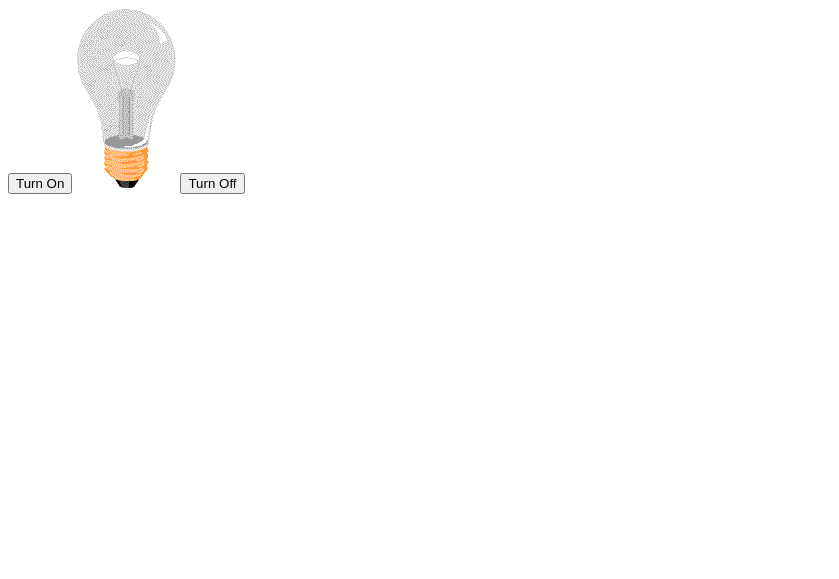
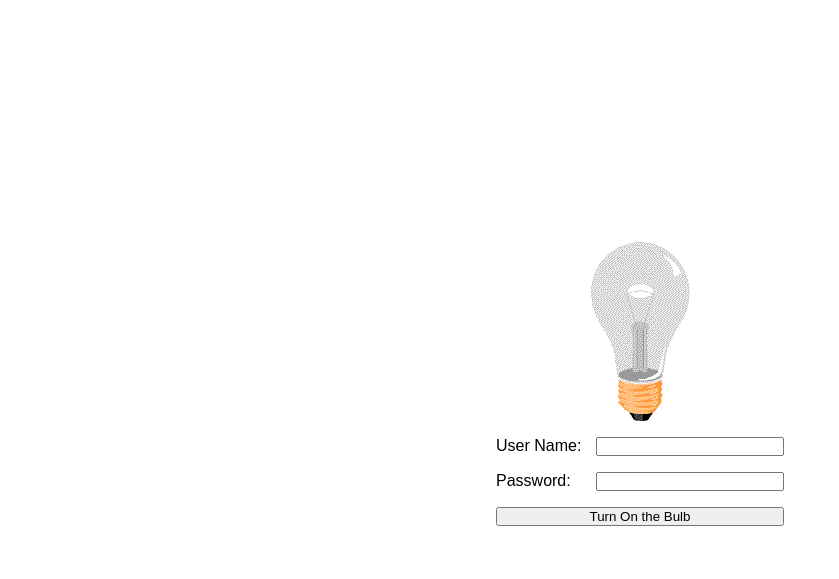
Before and after one commit to huyphamfc/javascript, a plain HTML site: page Section--02--DOM/index.html in a window 1280 px wide. Shown: the whole page, without its empty margins (0-839 px from the left). Drawn offline with Linux system fonts and the light colour scheme.

Commit message:
DOM - Value

```diff
--- a/Section--02--DOM/index.html
+++ b/Section--02--DOM/index.html
@@ -6,13 +6,26 @@
     <meta http-equiv="X-UA-Compatible" content="IE=edge">
     <meta name="viewport" content="width=device-width, initial-scale=1.0">
     <title>DOM</title>
+    <link rel="stylesheet" href="value.css">
 </head>
 
 <body>
-    <button class="btn-on">Turn On</button>
-    <img class="light" src="img/pic_bulboff.gif" alt="Light">
-    <button class="btn-off">Turn Off</button>
-    <script src="source.js"></script>
+    <div class="container">
+        <div class="content">
+            <img class="img" src="img/pic_bulboff.gif" alt="Bulb">
+            <div class="form-row">
+                <label class="form-label" for="">User Name: </label>
+                <input class="form-input" type="text" id="username">
+            </div>
+            <div class="form-row">
+                <label class="form-label" for="">Password: </label>
+                <input class="form-input" type="password" name="" id="password">
+            </div>
+            <button class="btn">Turn On the Bulb</button>
+            <p class="notifi">&nbsp;</p>
+        </div>
+    </div>
+    <script src="value.js"></script>
 </body>
 
 </html>
--- /dev/null
+++ b/Section--02--DOM/value.css
@@ -0,0 +1,53 @@
+* {
+    box-sizing: border-box;
+    margin: 0;
+    padding: 0;
+}
+
+html {
+    font-size: 62.5%;
+}
+
+body {
+    font-family: sans-serif;
+    font-size: 1.6rem;
+}
+
+.container {
+    height: 100vh;
+    display: flex;
+    justify-content: center;
+    align-items: center;
+}
+
+.content {
+    width: 32rem;
+    padding: 1.6rem;
+    display: flex;
+    flex-direction: column;
+    gap: 1.6rem;
+}
+
+.img {
+    display: inline-block;
+    align-self: center;
+}
+
+
+.form-row {
+    display: flex;
+    justify-content: space-between;
+    align-items: center;
+}
+
+.form-label {
+    flex-basis: 10rem;
+}
+
+.form-input {
+    flex-grow: 1;
+}
+
+.notifi {
+    text-align: center;
+}
--- /dev/null
+++ b/Section--02--DOM/value.js
@@ -0,0 +1,19 @@
+'use strict'
+
+const userName = document.querySelector('#username');
+const password = document.querySelector('#password');
+const btn = document.querySelector('.btn');
+const bulb = document.querySelector('.img');
+const noti = document.querySelector('.notifi');
+
+btn.addEventListener('click', function () {
+    if (userName.value === password.value) {
+        bulb.src = "img/pic_bulbon.gif";
+        noti.innerHTML = 'The Bulb is turned ON';
+    } else {
+        noti.innerHTML = 'Wrong Password!!!';
+        userName.disabled = true;
+        password.disabled = true;
+        btn.disabled = true;
+    }
+})
```
